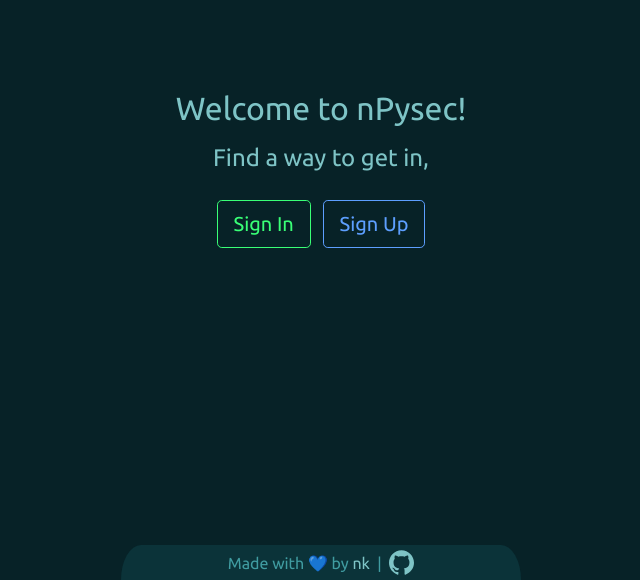
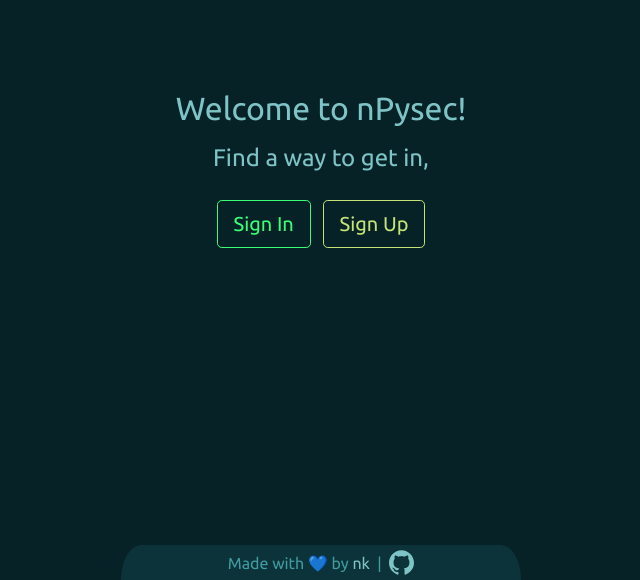
Before and after one commit to nknantha/nPysec, a Flask app: page / in a window 1280 px wide. Shown: the part 220-800 px from the top of the page, without its empty margins (319-959 px from the left). Run offline with Flask 2, Linux system fonts and the light colour scheme; style sheets or scripts are compiled from the project's sources.

Commit message:
Updated secondary button

```diff
--- a/npysec/static/scss/styles.scss
+++ b/npysec/static/scss/styles.scss
@@ -14,7 +14,7 @@
 // Variables Section.
 
 $primary-btn-color: #39ff76;
-$secondary-btn-color: #5d9fff;
+$secondary-btn-color: #c6e377;
 
 $page-bg-color: #072227;
 $page-text-color: #7ec4c6;
@@ -23,10 +23,10 @@ $btn-text-color: #000;
 $link-hover-color: #90f2f4;
 
 $error-text-color: #ff6464;
-$error-text-background: #252a2e; // change-color($error-text-color, $alpha: 0.12);
+$error-text-background: #252a2e;
 
 $info-text-color: $page-text-color;
-$info-text-background: #113135; // change-color($info-text-color, $alpha: 0.12);
+$info-text-background: #113135;
 
 $nav-item-color: #409ca1;
 $nav-item-highlight-color: #53c7d1;
```
